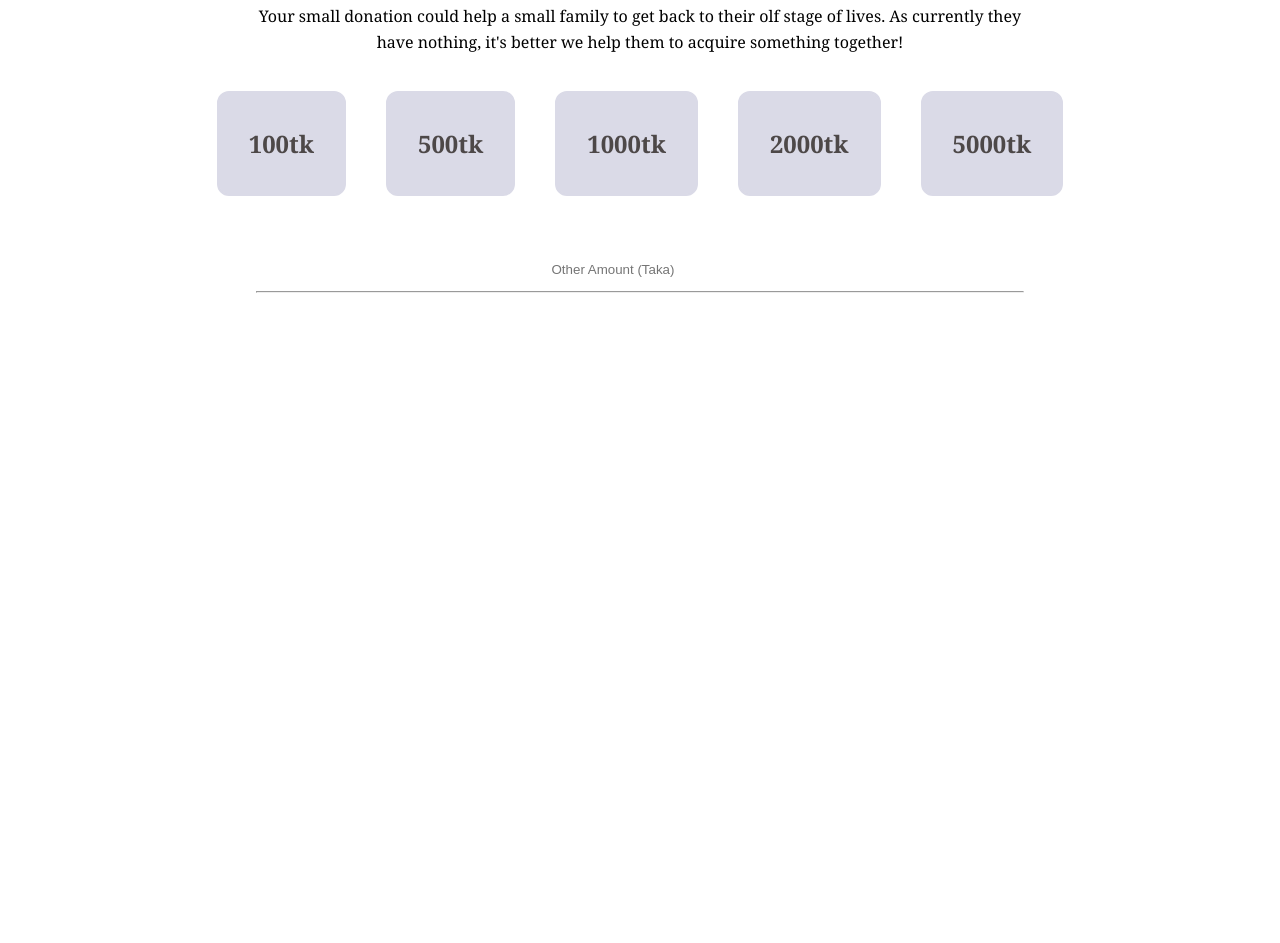
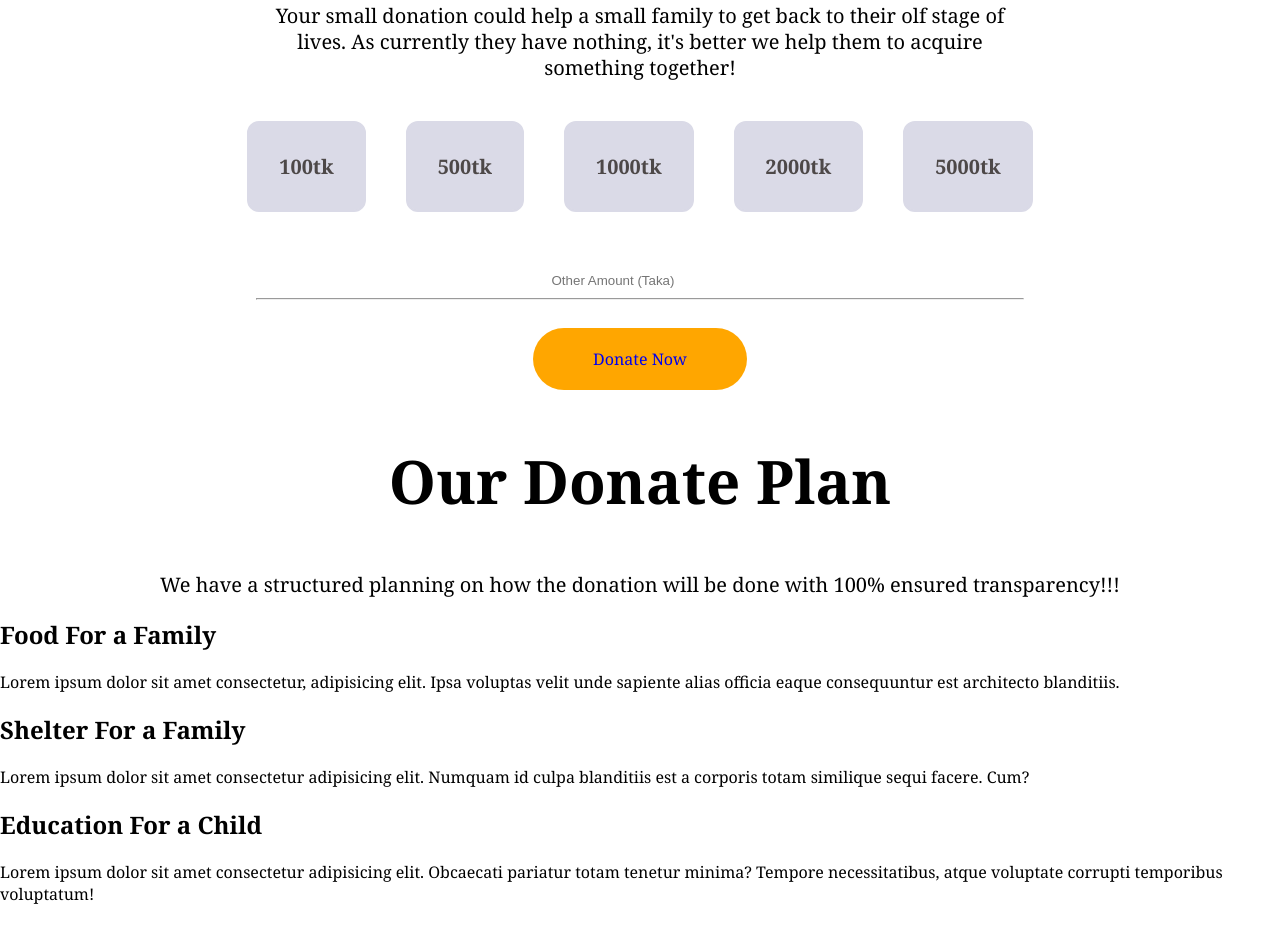
Before and after one commit to thbhuiyan/donate-today, a plain HTML site: page index.html in a window 1280 px wide. Shown: the part 853-1796 px from the top of the page. Before the commit the page ends 1206 px from the top, so only its background shows below. Drawn offline with Linux system fonts and the light colour scheme.

Commit message:
added a few

```diff
--- a/index.html
+++ b/index.html
@@ -52,7 +52,28 @@
             <div class="tk-search">
                 <input class="tk" type="number" name="" id="" placeholder="Other Amount (Taka)">
                 <hr>
+                <a class="button" href="#">Donate Now</a>
             </div>
+        </div>
+        <div class="half-donate-section2">
+            <h1 class="heading-line">Our Donate Plan</h1>
+            <p class="donation-para">We have a structured planning on how the donation will be done with 100% ensured
+                transparency!!!</p>
+        </div>
+        <div class="card">
+            <h1>Food For a Family</h1>
+            <p>Lorem ipsum dolor sit amet consectetur, adipisicing elit. Ipsa voluptas velit unde sapiente alias officia
+                eaque consequuntur est architecto blanditiis.</p>
+        </div>
+        <div class="card">
+            <h1>Shelter For a Family</h1>
+            <p>Lorem ipsum dolor sit amet consectetur adipisicing elit. Numquam id culpa blanditiis est a corporis totam
+                similique sequi facere. Cum?</p>
+        </div>
+        <div class="card">
+            <h1>Education For a Child</h1>
+            <p>Lorem ipsum dolor sit amet consectetur adipisicing elit. Obcaecati pariatur totam tenetur minima? Tempore
+                necessitatibus, atque voluptate corrupti temporibus voluptatum!</p>
         </div>
 
 
--- a/style.css
+++ b/style.css
@@ -15,7 +15,6 @@ body {
 }
 
 .heading-line {
-    text-align: left;
     font-size: 60px;
 }
 
@@ -28,7 +27,7 @@ body {
     text-decoration: none;
     background-color: rgba(255, 166, 0, 1);
     margin-top: 20px;
-    padding: 20px 40px;
+    padding: 20px 60px;
     border-radius: 40px;
 }
 
@@ -56,7 +55,7 @@ body {
 
 .donation {
     margin-top: 20px;
-    font-size: x-large;
+    font-size: 20px;
     font-weight: 600;
     padding: 10px 30px;
     margin-right: 20px;
@@ -79,10 +78,15 @@ body {
 
 .donation-para {
     line-height: 26px;
+    font-size: 20px;
+    text-align: center;
 }
 
 .tk {
     margin-top: 60px;
     border: #ffffff;
-    padding: 6px 200px;
 }
+
+.heading-line {
+    text-align: center;
+}
```
